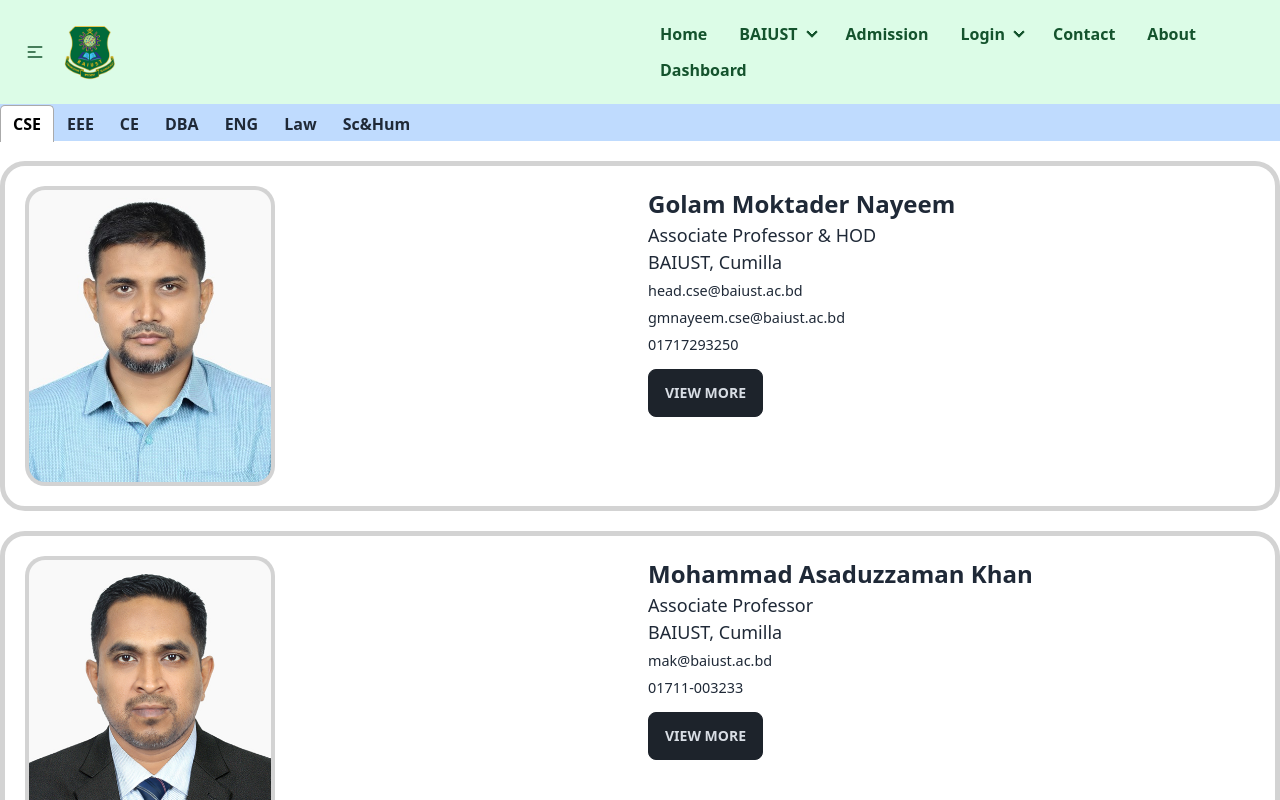
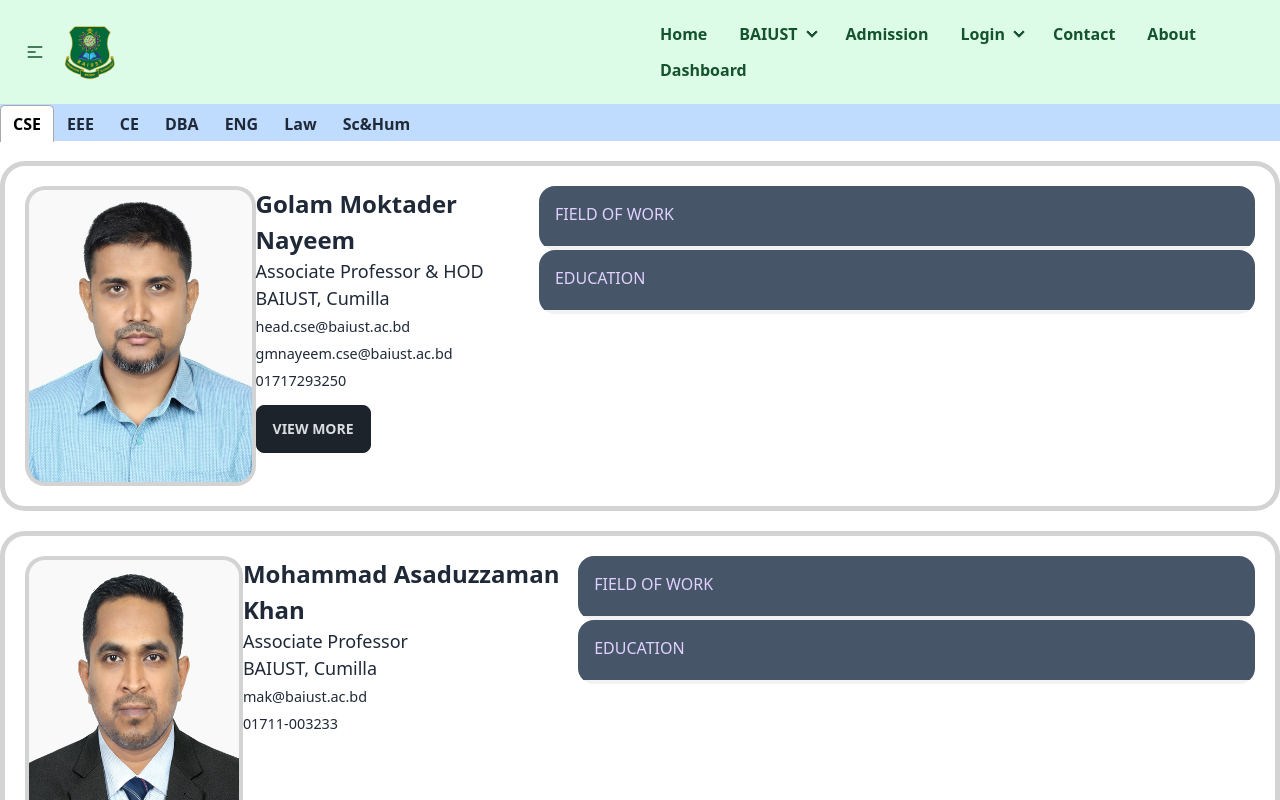
Before and after one commit to AH-Araf/Final_Year_Project_ClientSide, a React (Vite) app: page /publications in a window 1280 px wide. Shown: the top 800 px of the page. Built offline with nearby package versions, Linux system fonts and the light colour scheme.

Commit message:
Collapse updated

```diff
--- a/src/Pages/Publications/CSE.jsx
+++ b/src/Pages/Publications/CSE.jsx
@@ -15,6 +15,7 @@
 const CSE = () => {
     return (
         <div className="scroll-smooth">
+
             <div className='msc-container'>
                 <div>
                     <img src={a} alt="" />
@@ -29,8 +30,51 @@
                             01717293250
                         </small> <br />
                         <Link className="btn btn-active btn-neutral mt-3">View More</Link>
+
                     </div>
+
                 </section>
+
+                <div>
+                    {/*  */}
+                    <div className="collapse bg-base-200">
+                        <input type="checkbox" className="peer" />
+                        <div className="collapse-title bg-slate-600 text-primary-content peer-checked:bg-green-300 peer-checked:text-black ">
+                            FIELD OF WORK
+                        </div>
+                        <div className="collapse-content bg-slate-600 text-primary-content peer-checked:bg-green-200 peer-checked:text-black  border-b-4  border-green-300">
+                            <p>IMAGE PROCESSING, DATABASE MANAGEMENT SYSTEMS, DATA WARE HOUSING AND DATA MINING</p>
+                        </div>
+                    </div>
+
+                    <div className="collapse bg-base-200">
+                        <input type="checkbox" className="peer" />
+                        <div className="collapse-title bg-slate-600 text-primary-content peer-checked:bg-green-300 peer-checked:text-black">
+                            EDUCATION
+                        </div>
+                        <div className="collapse-content bg-slate-600 text-primary-content peer-checked:bg-green-200 peer-checked:text-black  border-b-4  border-green-300">
+                            <div className="flex w-full">
+                                <div className="grid  flex-grow  place-items-start">
+                                    <p><u> MSC.</u> <br />
+                                        Jahangirnagar University <br />
+                                        2010-11 <br />
+                                    </p>
+                                </div>
+
+                                <div className="divider divider-horizontal"></div>
+
+                                <div className="grid  flex-grow card  place-items-start">
+                                    <p><u>BSC.</u> <br />
+                                        Jahangirnagar University <br />
+                                        2006-07 <br />
+                                    </p>
+                                </div>
+                            </div>
+                        </div>
+                    </div>
+                    {/*  */}
+                </div>
+
             </div>
 
             <div className='msc-container'>
@@ -45,10 +89,54 @@
                         <small>mak@baiust.ac.bd <br />
                             01711-003233
                         </small> <br />
-                        <Link className="btn btn-active btn-neutral mt-3">View More</Link>
+
+
                     </div>
                 </section>
+
+                <div>
+                    {/*  */}
+                    <div className="collapse bg-base-200">
+                        <input type="checkbox" className="peer" />
+                        <div className="collapse-title bg-slate-600 text-primary-content peer-checked:bg-green-300 peer-checked:text-black ">
+                            FIELD OF WORK
+                        </div>
+                        <div className="collapse-content bg-slate-600 text-primary-content peer-checked:bg-green-200 peer-checked:text-black  border-b-4  border-green-300">
+                            <p>IMAGE PROCESSING, DATABASE MANAGEMENT SYSTEMS, DATA WARE HOUSING AND DATA MINING</p>
+                        </div>
+                    </div>
+
+                    <div className="collapse bg-base-200">
+                        <input type="checkbox" className="peer" />
+                        <div className="collapse-title bg-slate-600 text-primary-content peer-checked:bg-green-300 peer-checked:text-black">
+                            EDUCATION
+                        </div>
+                        <div className="collapse-content bg-slate-600 text-primary-content peer-checked:bg-green-200 peer-checked:text-black  border-b-4  border-green-300">
+                            <div className="flex w-full">
+                                <div className="grid  flex-grow  place-items-start">
+                                    <p><u> MSC.</u> <br />
+                                        Jahangirnagar University <br />
+                                        2010-11 <br />
+                                    </p>
+                                </div>
+
+                                <div className="divider divider-horizontal"></div>
+
+                                <div className="grid  flex-grow card  place-items-start">
+                                    <p><u>BSC.</u> <br />
+                                        Jahangirnagar University <br />
+                                        2006-07 <br />
+                                    </p>
+                                </div>
+                            </div>
+                        </div>
+                    </div>
+
+                    {/*  */}
+                </div>
+
             </div>
+
 
             <div className='msc-container'>
                 <div>
@@ -99,7 +187,7 @@
                                                 <h2 className='font-bold'>mousumi.cse@baiust.ac.bd</h2>
                                             </div>
                                             <div className='imgCollapse'>
-                                                <img  src={d} alt="" />
+                                                <img src={d} alt="" />
                                             </div>
                                         </div>
 
@@ -194,6 +282,7 @@
                                 </ul>
                             </div>
                         </div>
+
                         {/*  */}
                     </div>
                 </section>
@@ -336,6 +425,9 @@
             </div>
 
 
+
+
+
         </div>
     );
 };
--- a/src/Pages/Publications/Publications.css
+++ b/src/Pages/Publications/Publications.css
@@ -1,4 +1,4 @@
-.education-body{
+.education-body {
     background-color: white;
     color: black;
     padding: 40px 80px;
@@ -6,27 +6,32 @@
 }
 
 
-.msc-container{
+.msc-container {
     margin-top: 20px;
     column-count: 2;
     padding: 20px;
     border: 5px solid lightgray;
     border-radius: 25px;
     transition-duration: 2.5s;
+    display: flex;
+    justify-content: space-between;
+
 }
 
-.msc-container:hover{
+.msc-container:hover {
     padding: 20px 50px;
     background-color: rgb(209, 228, 216);
     /* rgb(189, 214, 189) */
 }
-.msc-container-text{
+
+.msc-container-text {
     height: 300px;
     display: flex;
     flex-direction: column;
     font-size: large;
 }
-.msc-container img{
+
+.msc-container img {
     width: 250px;
     height: 300px;
     /* border: 3px solid lavenderblush; */
@@ -34,57 +39,67 @@
     background-color: lightgray;
     border-radius: 20px;
 }
-.text-header{
+
+.text-header {
     font-size: x-large;
     font-weight: 600;
 }
-.drawer-width{
+
+.drawer-width {
     width: 600px;
 }
-.imgCollapse img{
+
+.imgCollapse img {
     width: 80px;
     height: 100px;
     border-radius: 0px;
 }
 
-@media only screen and (max-width: 516px){
-    .cv-resume{
+@media only screen and (max-width: 516px) {
+    .cv-resume {
         display: flex;
         flex-direction: column;
         align-items: center;
-     }
-     .cvr-btn{
+    }
+
+    .cvr-btn {
         margin: 10px;
-     }
-     .education-body{
+    }
+
+    .education-body {
         background-color: white;
         color: black;
         padding: 20px 10px;
     }
-    .text-header{
+
+    .text-header {
         margin-top: 25px;
     }
 
-    .msc-container{
+    .msc-container {
         margin-top: 20px;
         column-count: 1;
         padding: 20px;
+        display: flex;
+        flex-direction: column;
+        justify-content: space-between;
     }
-    .msc-container:hover{
+
+    .msc-container:hover {
         margin-top: 20px;
         column-count: 1;
         padding: 20px;
     }
 
-    .mt-top{
+    .mt-top {
         margin-top: 10px;
     }
 
 
 }
 
-@media only screen and (max-width: 615px){
-    .drawer-width{
+@media only screen and (max-width: 615px) {
+    .drawer-width {
         width: 350px;
     }
 }
```
